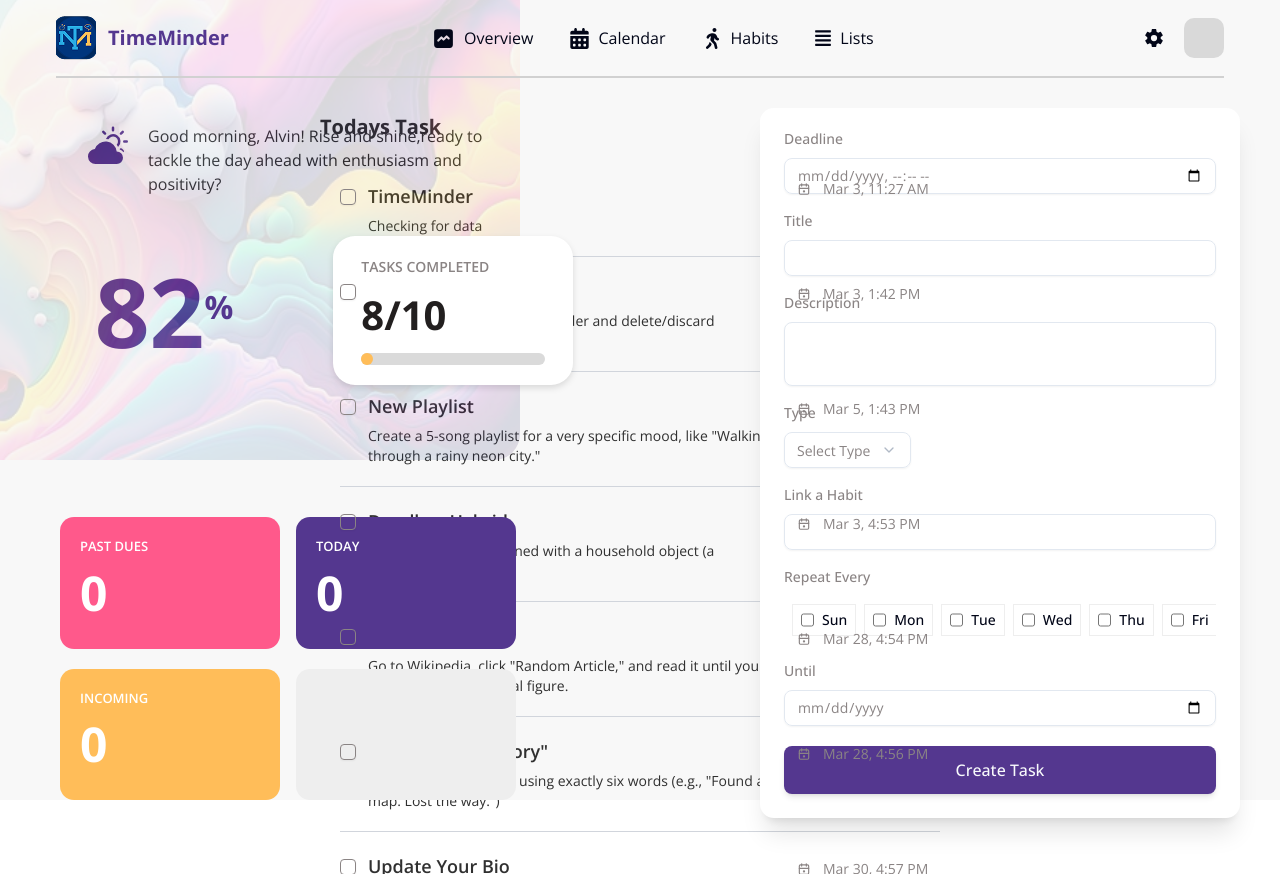
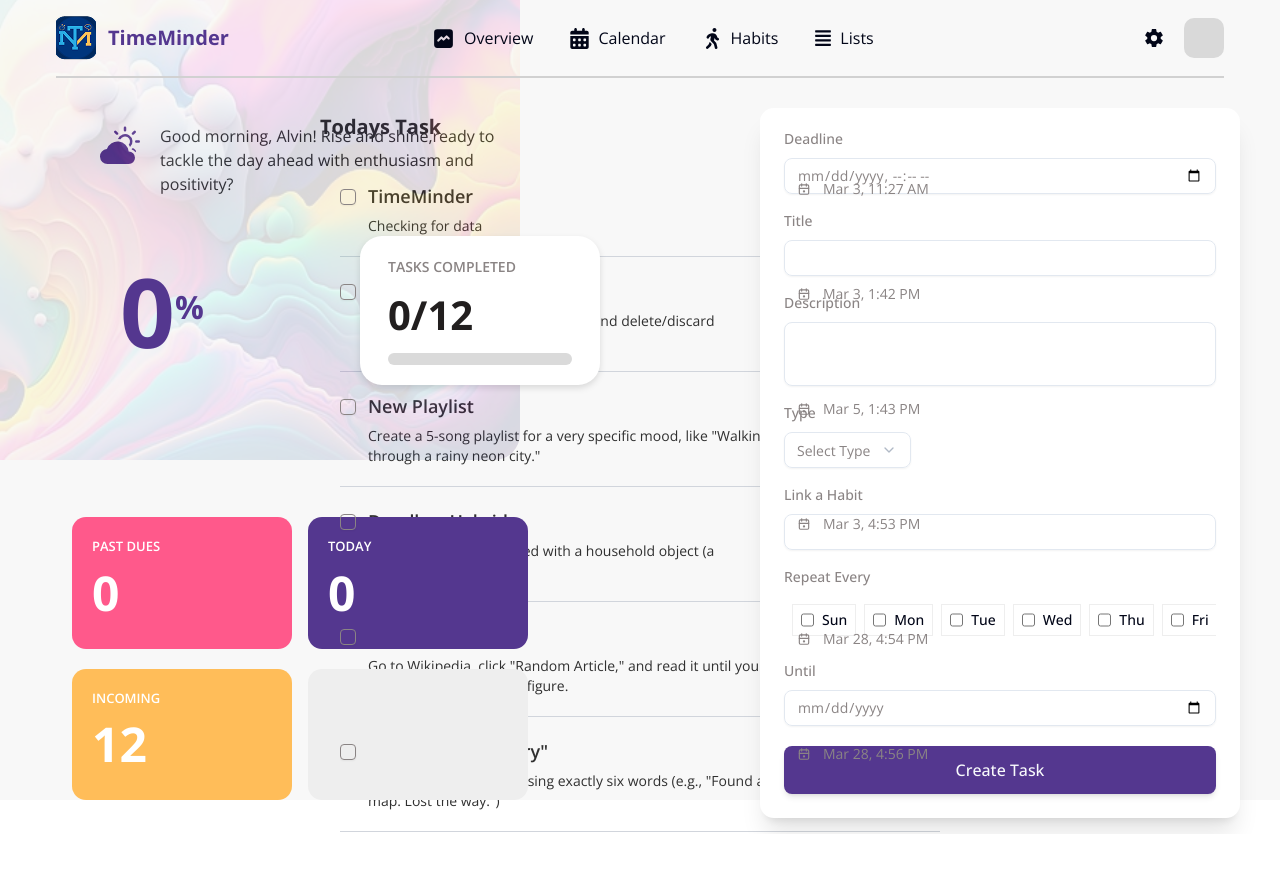
Before and after one commit to iamvinxz/TimeReminder, a React (Vite) app: page / in a window 1280 px wide. After the commit the page ends 834 px from the top, so only its background shows below. Built offline with nearby package versions, Linux system fonts and the light colour scheme; data requests are answered from the project's data file.

Commit message:
acmp: Working Task Tracker - Deadlines, Incoming, Today, Percentage, Progress Bar TODO:Responsive, NavBar, RedTag for late

```diff
--- a/components/FormComponent.jsx
+++ b/components/FormComponent.jsx
@@ -9,6 +9,7 @@
 import { Button } from "@/components/ui/button";
 
 const FormComponent = () => {
+  const now = new Date().toISOString().slice(0, 16);
   const {
     register,
     handleSubmit,
@@ -37,6 +38,7 @@
         <div className="space-y-3">
           <Label className="text-[#8A8484]">Deadline</Label>
           <Input
+            min={now}
             type="datetime-local"
             {...register("deadline", { required: true })}
             className="text-[#8A8484]"
--- a/components/TasksLists.jsx
+++ b/components/TasksLists.jsx
@@ -1,4 +1,4 @@
-import React, { createContext, useEffect, useState } from "react";
+import React, { createContext, useContext } from "react";
 import { TbCalendarDue } from "react-icons/tb";
 import { Checkbox } from "@/components/ui/checkbox";
 import {
@@ -9,22 +9,14 @@
   FieldGroup,
 } from "@/components/ui/field";
 import { formatDate } from "@/lib/dateFormatter";
-import useFetch from "./useFetch";
+import { ArrayTasksContext } from "@/lib/useContext";
 
 const TasksLists = () => {
-  const { data, isPending } = useFetch("http://localhost:3000/tasks");
-  const [localTasks, setLocalTasks] = useState([]);
-
-  useEffect(() => {
-    if (data) {
-      setLocalTasks(data.map((task) => ({ ...task, isComplete: false })));
-    }
-  }, [data]);
-
-  console.log(localTasks);
+  const { task } = useContext(ArrayTasksContext);
+  const [statelocalTasks, setStateLocalTasks] = task;
 
   const handleCheck = (id) => {
-    setLocalTasks((prev) =>
+    setStateLocalTasks((prev) =>
       prev.map((t) => (t.id === id ? { ...t, isComplete: !t.isComplete } : t)),
     );
   };
@@ -32,9 +24,9 @@
   return (
     <div>
       <h1 className="font-bold text-[20px] text-[#303030] py-5">Todays Task</h1>
-      <div className="mx-5 max-h-178 overflow-auto scrollbar-hide w-150">
-        {isPending && <div>Loading...</div>}
-        {localTasks.map((task) => (
+      <div className="mx-5 max-h-168 overflow-auto scrollbar-hide w-150">
+        {statelocalTasks &&
+          statelocalTasks.map((task) => (
             <FieldGroup
               className="flex flex-row border-gray-300 border-b py-5"
               key={task.id}
--- a/components/TasksTracker.jsx
+++ b/components/TasksTracker.jsx
@@ -1,10 +1,49 @@
 import { BsCloudSunFill } from "react-icons/bs";
-import { ArrayTask } from "./TasksLists";
 import { useContext } from "react";
+import { ArrayTasksContext } from "@/lib/useContext";
 const TasksTracker = () => {
-  const array = useContext({ ArrayTask });
+  const now = new Date();
+  const todayStart = new Date(
+    now.getFullYear(),
+    now.getMonth(),
+    now.getDate(),
+  ).getTime();
+  const todayEnd = todayStart + 24 * 60 * 60 * 1000;
 
-  console.log(array);
+  const { task } = useContext(ArrayTasksContext);
+  const [statelocalTasks, setStateLocalTasks] = task;
+
+  //filters the tasks that has a property of isComplete = true
+  const finishedTasks = statelocalTasks.filter(
+    (finished) => finished.isComplete == true,
+  );
+
+  //calculates the percentage of the taskslist
+  const percentage =
+    statelocalTasks.length > 0
+      ? (finishedTasks.length / statelocalTasks.length) * 100
+      : 0;
+
+  //filter the past deadlines tasks
+  const pastDue = statelocalTasks.filter((task) => {
+    const deadline = new Date(task.deadline).getTime();
+    return deadline < now && !task.isComplete;
+  });
+
+  const incoming = statelocalTasks.filter((task) => {
+    const deadline = new Date(task.deadline).getTime();
+    return deadline >= Date.now() && !task.isComplete;
+  });
+
+  const today = statelocalTasks.filter((task) => {
+    const deadline = new Date(task.deadline).getTime();
+    return (
+      deadline >= now.getTime() && deadline <= todayEnd && !task.isComplete
+    );
+  });
+
+  console.log(today);
+
   return (
     <div className="z-10">
       <div className="flex flex-col items-center ml-5">
@@ -17,8 +56,10 @@
         </div>
 
         <div className="flex items-center gap-10 my-10">
-          <div className="flex text-[5rem]">
-            <h1 className="font-bold text-[#54378F] text-8xl pl-8">82</h1>
+          <div className="flex text-[5rem] w-50 relative left-15">
+            <h1 className="font-bold text-[#54378F] text-8xl transition duration-700 ease-in">
+              {Math.round(percentage)}
+            </h1>
             <span className="text-[#54378F] text-[2rem] font-bold relative top-5">
               %
             </span>
@@ -28,10 +69,13 @@
             <p className="font-semibold text-[#8A8484] text-[14px]">
               TASKS COMPLETED
             </p>
-            <h2 className="text-[#221F1F] font-bold text-[40px] my-2">8/10</h2>
+            <h2 className="text-[#221F1F] font-bold text-[40px] my-2">{`${finishedTasks.length}/${statelocalTasks.length}`}</h2>
 
-            <div className="bg-[#DADADA] w-full h-3 rounded-lg">
-              <div className="bg-[#FFBD59] w-3 h-3 rounded-lg"></div>
+            <div className="bg-[#DADADA] h-3 rounded-lg w-full">
+              <div
+                style={{ width: `${percentage}%` }}
+                className="bg-[#FFBD59] h-3 rounded-lg transition-all duration-700 ease-linear"
+              ></div>
             </div>
           </div>
         </div>
@@ -40,17 +84,23 @@
           <div className="flex gap-4 my-5">
             <div className="bg-[#FF598B] w-55 p-5 rounded-xl">
               <p className="text-[13px] font-semibold text-white">PAST DUES</p>
-              <h1 className="text-[48px] font-bold text-white">0</h1>
+              <h1 className="text-[48px] font-bold text-white">
+                {pastDue.length}
+              </h1>
             </div>
             <div className="bg-[#54378F] w-55 p-5 rounded-xl">
               <p className="text-[13px] font-semibold text-white">TODAY</p>
-              <h1 className="text-[48px] font-bold text-white">0</h1>
+              <h1 className="text-[48px] font-bold text-white">
+                {today.length}
+              </h1>
             </div>
           </div>
           <div className="flex gap-4 my-5">
             <div className="bg-[#FFBD59] w-55 p-5 rounded-xl">
               <p className="text-[13px] font-semibold text-white">INCOMING</p>
-              <h1 className="text-[48px] font-bold text-white">0</h1>
+              <h1 className="text-[48px] font-bold text-white">
+                {incoming.length}
+              </h1>
             </div>
             <div className="bg-[#EEEEEE] w-55 p-5 rounded-xl"></div>
           </div>
--- a/db.json
+++ b/db.json
@@ -55,13 +55,58 @@
       "until": "2026-03-28"
     },
     {
-      "id": "06e6",
-      "deadline": "2026-03-30T16:57",
-      "title": "Update Your Bio",
-      "description": "Refresh your LinkedIn, GitHub, or social media \"About Me\" section.",
+      "id": "8e53",
+      "deadline": "2026-03-11T11:34",
+      "title": "Test",
+      "description": "Test",
+      "type": "Assignment",
+      "habit": "Test",
+      "until": "2026-03-05"
+    },
+    {
+      "id": "f72c",
+      "deadline": "2026-03-04T11:37",
+      "title": "Test",
+      "description": "Test",
+      "type": "Assignment",
+      "habit": "Test",
+      "until": "2026-03-04"
+    },
+    {
+      "id": "b873",
+      "deadline": "2026-03-04T13:44",
+      "title": "Time Test",
+      "description": "Test",
       "type": "",
-      "habit": "Work",
-      "until": "2026-03-27"
+      "habit": "test",
+      "until": "2026-03-04"
+    },
+    {
+      "id": "0941",
+      "deadline": "2026-03-04T18:25",
+      "title": "Test for 6",
+      "description": "test",
+      "type": "",
+      "habit": "test",
+      "until": "2026-03-24"
+    },
+    {
+      "id": "21c4",
+      "deadline": "2026-03-04T15:05",
+      "title": "Test for incoming Today",
+      "description": "Testing",
+      "type": "Urgent",
+      "habit": "Test",
+      "until": "2026-03-04"
+    },
+    {
+      "id": "dfe0",
+      "deadline": "2026-03-04T15:07",
+      "title": "7':00",
+      "description": "efasdf",
+      "type": "Assignment",
+      "habit": "aefsde",
+      "until": "2026-03-04"
     }
   ],
   "$schema": "./node_modules/json-server/schema.json"
--- a/src/App.jsx
+++ b/src/App.jsx
@@ -1,12 +1,31 @@
-import React from "react";
+import React, { useEffect, useState } from "react";
 import NavBar from "../components/NavBar";
 import Content from "../components/Content";
+import { ArrayTasksContext } from "./lib/useContext.js";
+import useFetch from "../components/useFetch.jsx";
 
 const App = () => {
+  const { data, isPending } = useFetch("http://localhost:3000/tasks");
+  const [localTasks, setLocalTasks] = useState([]);
+  const [pastDue, setPastDue] = useState([]);
+
+  useEffect(() => {
+    if (data) {
+      setLocalTasks(data.map((task) => ({ ...task, isComplete: false })));
+    }
+  }, [data]);
+
   return (
     <div className="bg-[#F8F8F8] h-screen">
-      <NavBar />
-      <Content />
+      <ArrayTasksContext.Provider
+        value={{
+          task: [localTasks, setLocalTasks],
+          due: [pastDue, setPastDue],
+        }}
+      >
+        <NavBar />
+        <Content />
+      </ArrayTasksContext.Provider>
     </div>
   );
 };
--- /dev/null
+++ b/src/lib/useContext.js
@@ -0,0 +1,3 @@
+import { createContext } from "react";
+
+export const ArrayTasksContext = createContext();
```
Lines whose indentation alone changed are shown as unchanged.
